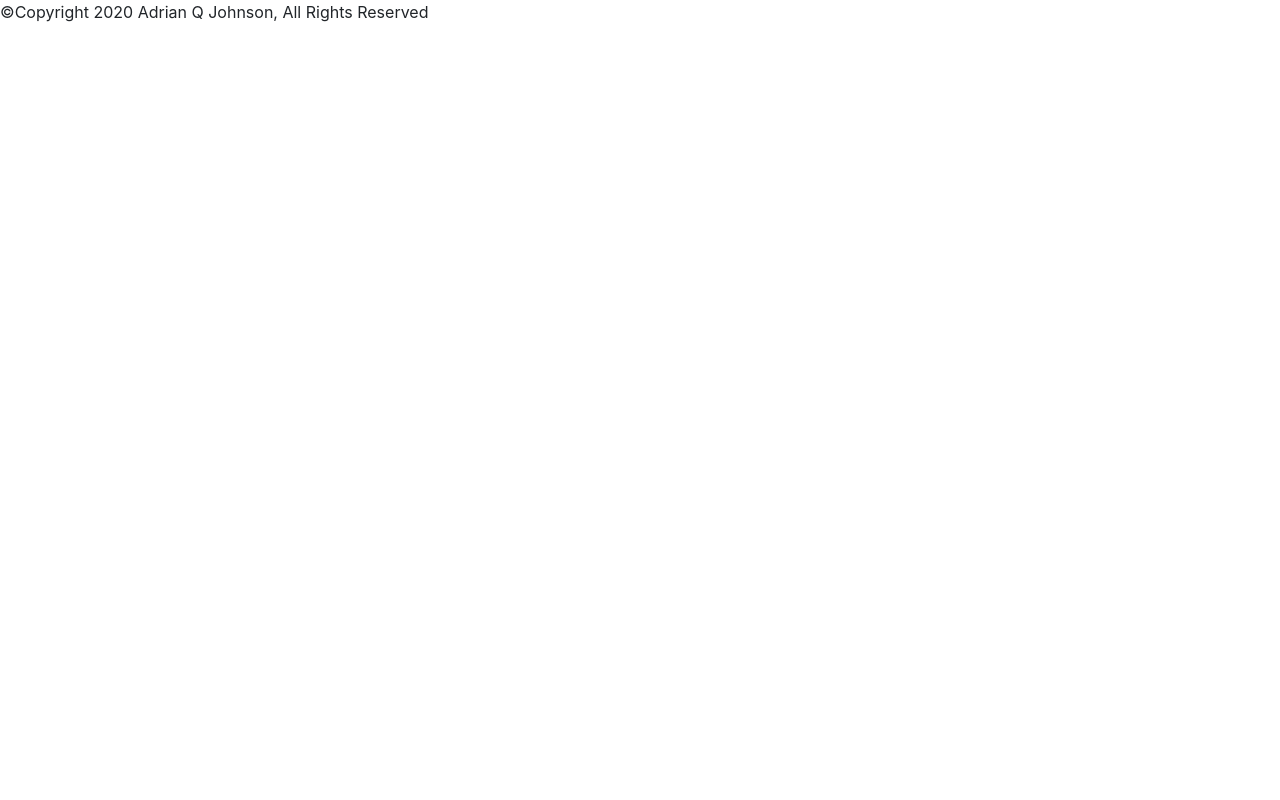
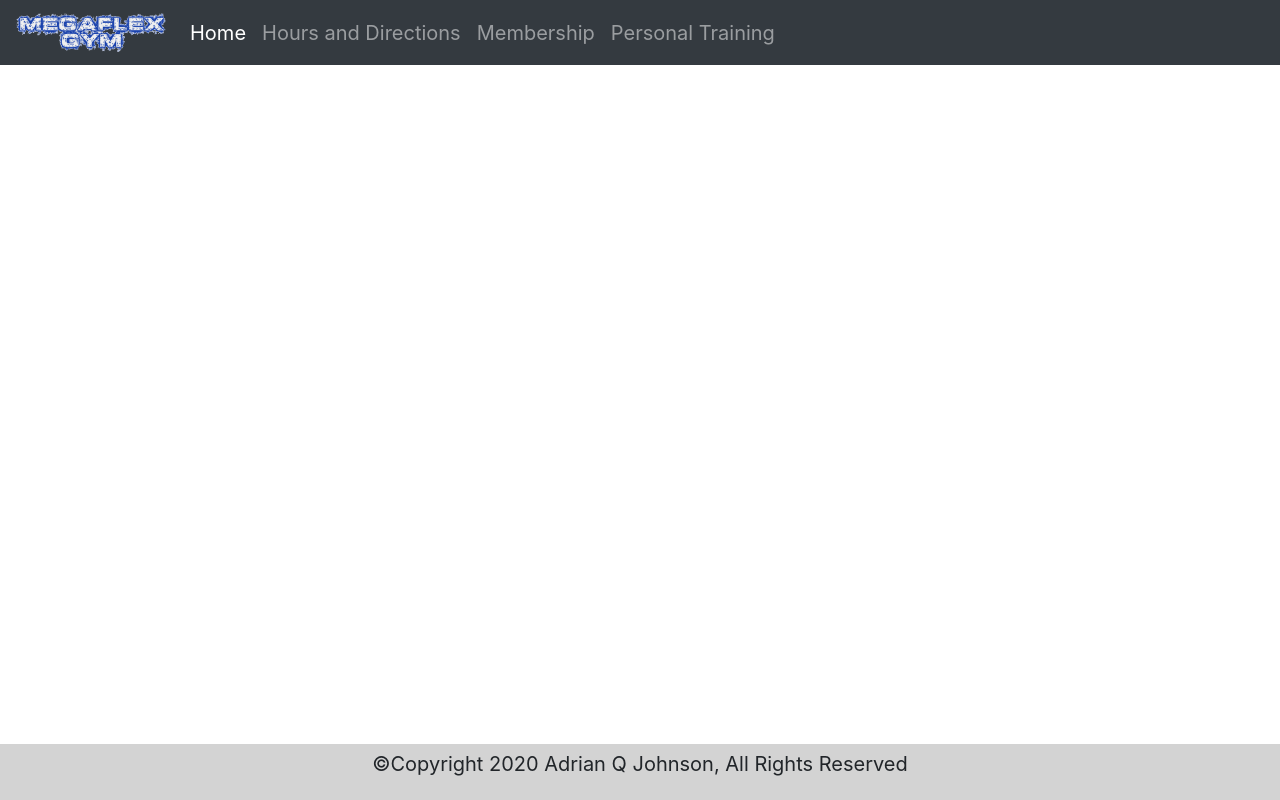
Before and after one commit to AdrianQJohnson/MegaFlexCLT, a plain HTML site: page index.html in a window 1280 px wide. Drawn offline with Linux system fonts and the light colour scheme.

Commit message:
Logos and Navbar

```diff
--- a/css/style.css
+++ b/css/style.css
@@ -1,3 +1,24 @@
 body {
+    font-size: 1.25em;
+}
 
+/* header {
+    position: absolute;
+    left: 0;
+    top: 0;
+    width: 100%;
+    height: fit-content;
+    text-align: center;
+    background-color: lightgrey;
+} */
+
+footer{
+    position: absolute;
+    left: 0;
+    bottom: 0;
+    width: 100%;
+    height: fit-content;
+    padding: 5px;
+    text-align: center;
+    background-color: lightgrey;
 }
--- a/index.html
+++ b/index.html
@@ -8,7 +8,20 @@
 </head>
 <body>
     <header>
-
+        <nav class="navbar navbar-expand-lg navbar-dark bg-dark">
+            <a class="navbar-brand" href="#"><img src="images/MGFX_Text.png" alt='' width="150"></a>
+            <button class="navbar-toggler" type="button" data-toggle="collapse" data-target="#navbarNavAltMarkup" aria-controls="navbarNavAltMarkup" aria-expanded="false" aria-label="Toggle navigation">
+              <span class="navbar-toggler-icon"></span>
+            </button>
+            <div class="collapse navbar-collapse" id="navbarNavAltMarkup">
+              <div class="navbar-nav">
+                <a class="nav-link active" href="#">Home <span class="sr-only">(current)</span></a>
+                <a class="nav-link" href="#">Hours and Directions</a>
+                <a class="nav-link" href="#">Membership</a>
+                <a class="nav-link" href="#">Personal Training</a>
+              </div>
+            </div>
+          </nav>
     </header>
     <main>
 
```
Also changed, not shown: images/MGFX.png (added), images/MGFX_Text.png (added).
